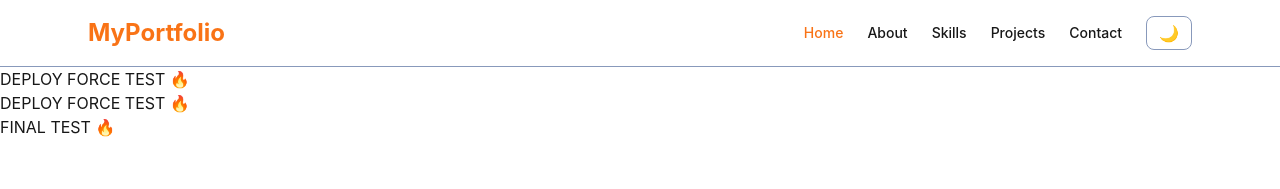
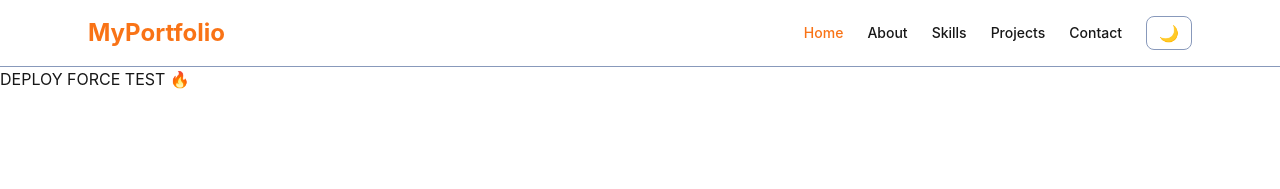
Before and after one commit to KumarMritunjay01/portfolio, a React (Vite) app in the folder frontend/: page / in a window 1280 px wide. Shown: the top 189 px of the page. Built offline with nearby package versions, Linux system fonts and the light colour scheme; no server answers.

Commit message:
server testing

```diff
--- a/frontend/src/pages/Home.jsx
+++ b/frontend/src/pages/Home.jsx
@@ -10,8 +10,6 @@ function Home() {
   return (
     <div className="bg-background text-foreground">
       <h1>DEPLOY FORCE TEST 🔥</h1>
-      <h1>DEPLOY FORCE TEST 🔥</h1>
-      <h1>FINAL TEST 🔥</h1>
       <Hero />
       <About/>
       <Contact/>
```
Also changed, not shown: 1 other file (tests, documents, lock files or other folders).
